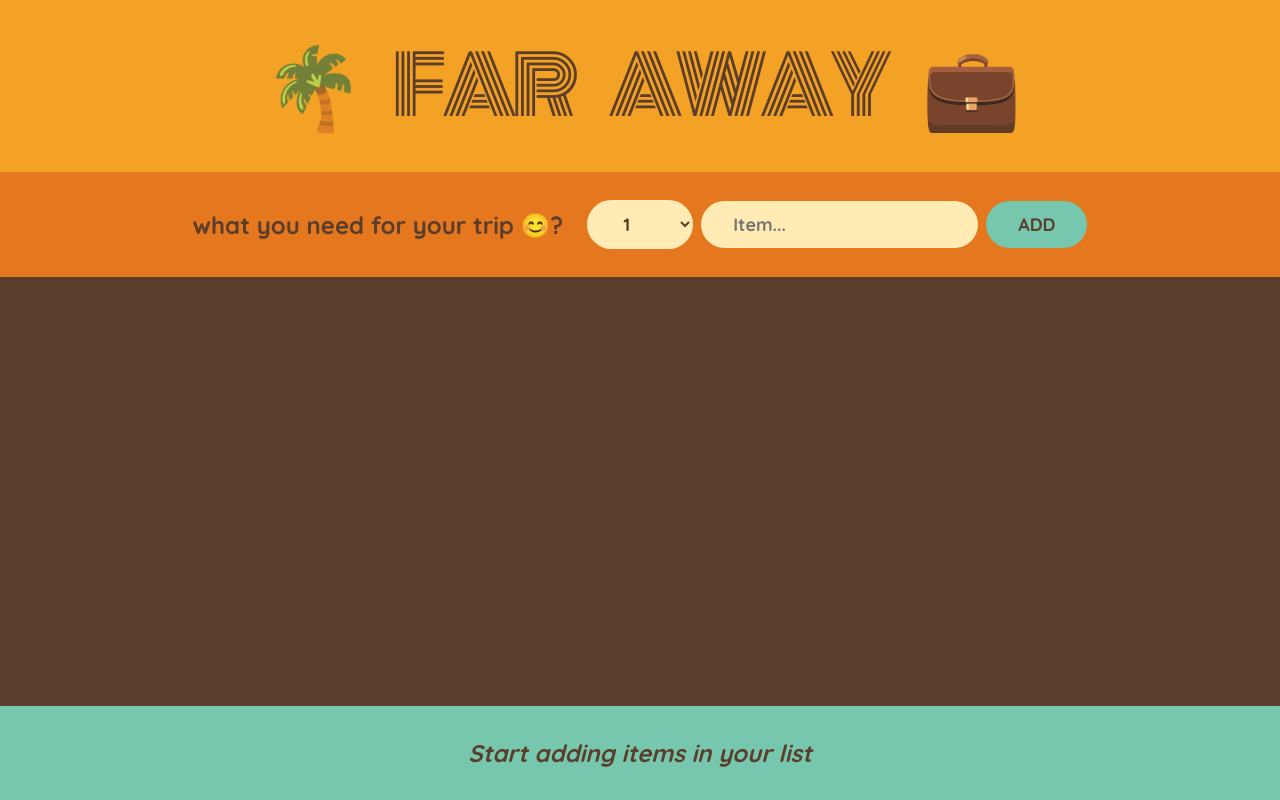
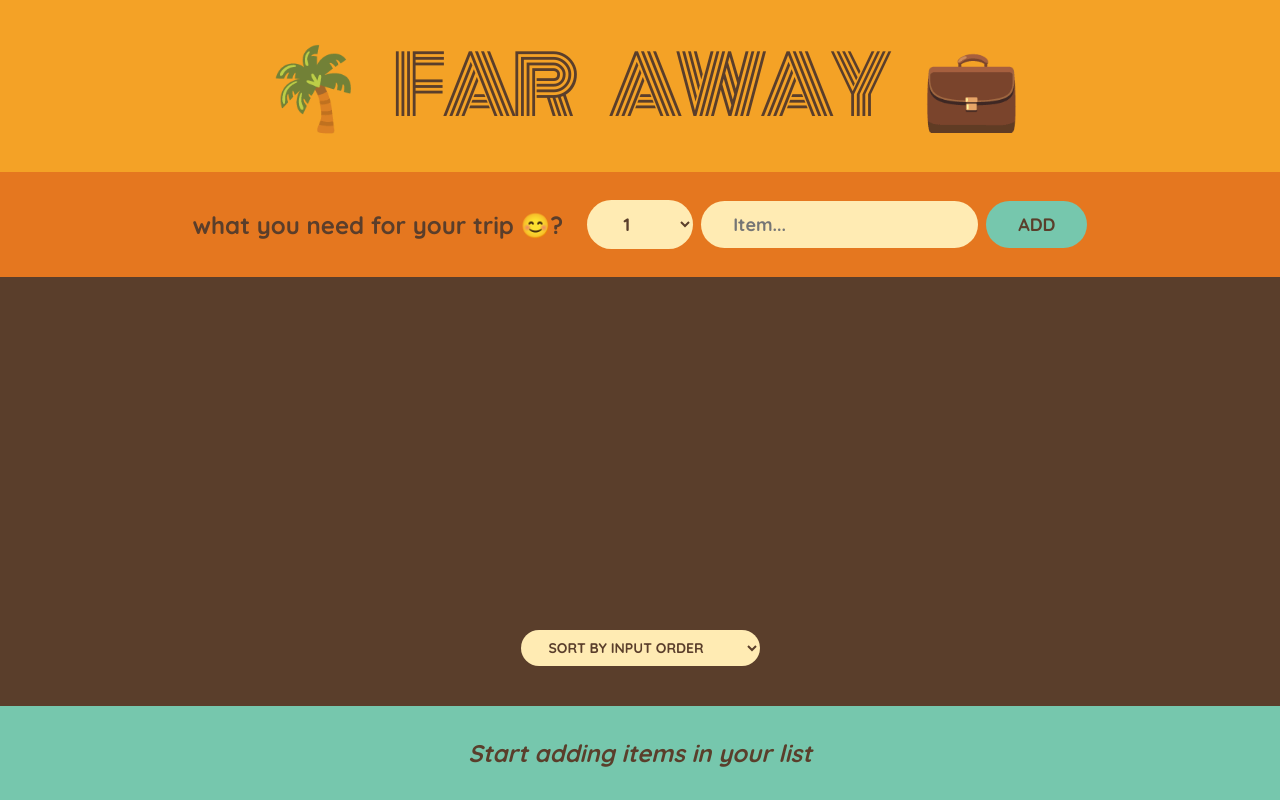
Before and after one commit to leloufadel/far-away, a React (Create React App) app: page / in a window 1280 px wide. Built offline with nearby package versions, Linux system fonts and the light colour scheme; the HTML template or start-up script is replaced by a standard one.

Commit message:
Add sorted by options

```diff
--- a/src/App.js
+++ b/src/App.js
@@ -72,6 +72,7 @@
   );
 }
 function PackingList({items, onDeleteItem, ontoggleItem}) {
+  const [sortBy, setSortBy] = useState("input");
   return (
     <div className="list">
       <ul>
@@ -79,6 +80,13 @@
           <Item item={item} onDeleteItem={onDeleteItem} ontoggleItem={ontoggleItem} key={item.id} />
         ))}
       </ul>
+      <div className="actions">
+       <select value={sortBy} onChange={(e) => setSortBy(e.target.value)}>
+        <option value="input">Sort by input Order</option>
+        <option value="description">Sort by description</option>
+        <option value="packed">Sort by packed Status</option>
+       </select>
+      </div>
     </div>
   );
 }
@@ -95,6 +103,8 @@
       </span>
       <button onClick={() => onDeleteItem(item.id)}>❌</button>
     </li>
+
+
   );
 }
 
```
